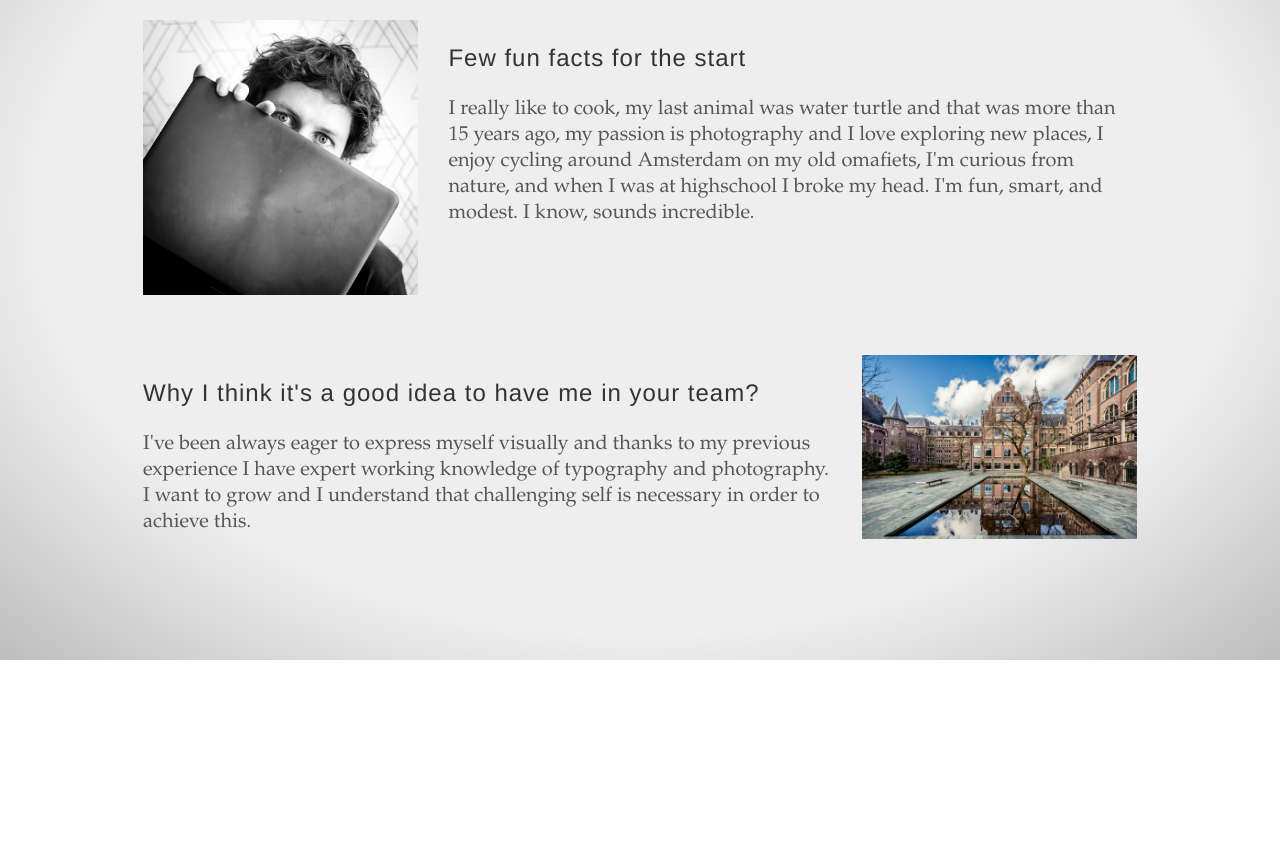
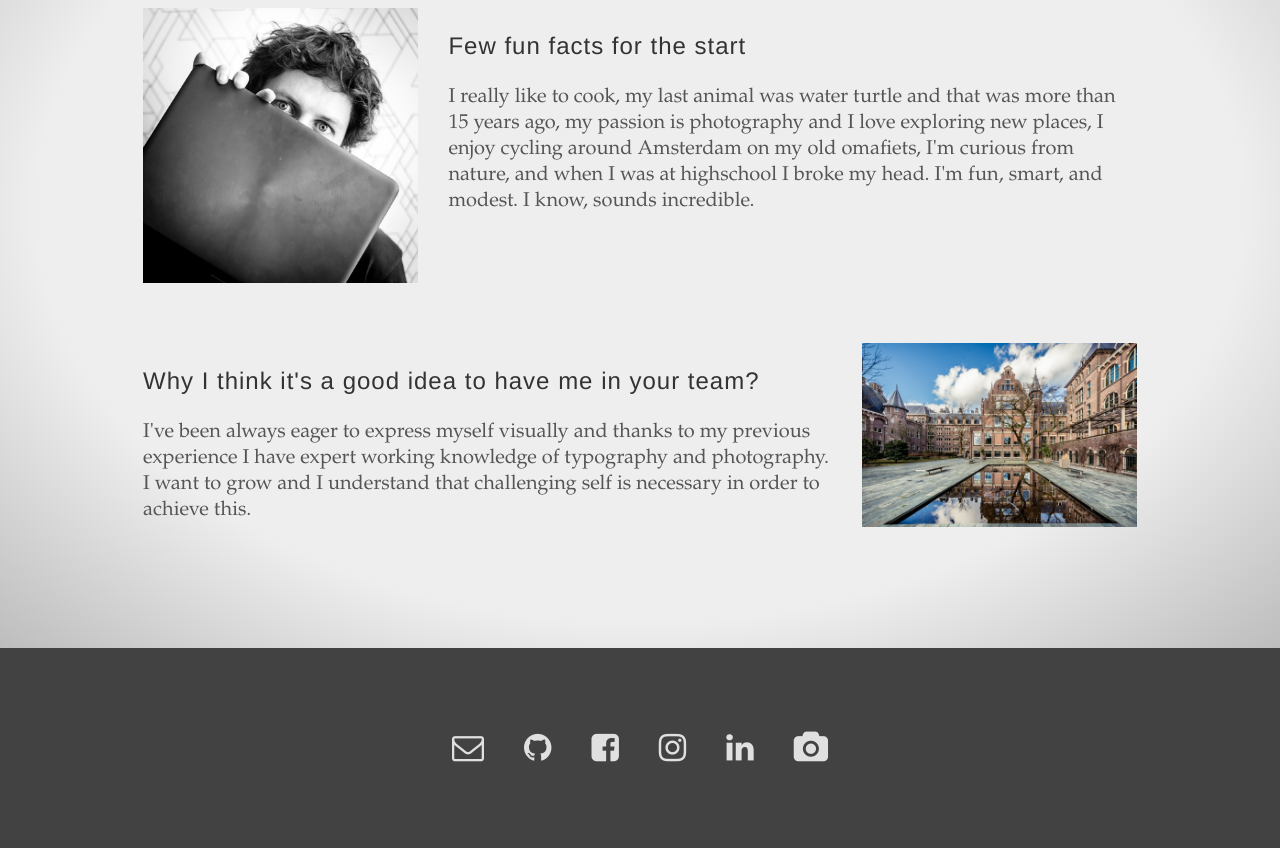
Before and after one commit to durw4rd/profile-page, a plain HTML site: page index.html in a window 1280 px wide. Shown: the part 1034-1882 px from the top of the page. Before the commit the page ends 1694 px from the top, so only its background shows below. Drawn offline with Linux system fonts and the light colour scheme.

Commit message:
create footer, add icons incl. links

```diff
--- a/css/main.css
+++ b/css/main.css
@@ -1,3 +1,4 @@
 @import url('partials/header.css');
 @import url('partials/landing.css');
 @import url('partials/about.css');
+@import url('partials/footer.css');
--- a/css/partials/about.css
+++ b/css/partials/about.css
@@ -17,7 +17,7 @@
   width: 1024px;
   max-width: 85vw;
   font-weight: 100;
-  font-size: 2em;
+  font-size: 28px;
   color: #555;
   text-align: center;
   letter-spacing: 1px;
--- /dev/null
+++ b/css/partials/footer.css
@@ -0,0 +1,20 @@
+#footer-menu {
+  width: 100%;
+  height: 200px;
+  background-color: #424242;
+  display: inline-flex;
+  flex-direction: row;
+  align-items: center;
+  justify-content: center;
+  text-align: center;
+}
+
+#footer-menu li {
+  font-size: 2em;
+  margin: 0 20px 0 20px;
+}
+
+#footer-menu a {
+  color: #E0E0E0;
+  text-align: center;
+}
--- a/css/partials/header.css
+++ b/css/partials/header.css
@@ -11,7 +11,7 @@
   height: 70px;
   transform: translateY(-100%);
   z-index: 99;
-  opacity: 0.85;
+  opacity: 0.9;
   transition: transform 700ms ease-in-out;
 }
 
@@ -21,14 +21,15 @@
 }
 
 #up-arrow {
+  background: #EEEEEE;
   position: fixed;
-  bottom: 30px;
+  bottom: 50px;
   right: 40px;
   width: 35px;
   height:40px;
   text-align: center;
   vertical-align: middle;
-  font-size: 2em;
+  font-size: 28px;
   color: #555;
   opacity: 0;
   transition: all 700ms ease-in-out;
--- a/index.html
+++ b/index.html
@@ -77,6 +77,14 @@
 
 
   <footer>
+		<nav id="footer-menu">
+			<li><a href="mailto:misa.fasa@gmail.com" target="_top"><i class="fa fa-envelope-o" aria-hidden="true"></i></a></li>
+			<li><a href="https://twitter.com/misafasa" target="_blank"><i class="fa fa-github" aria-hidden="true"></i></a></li>
+			<li><a href="https://www.facebook.com/michalfasanekimages/" target="_blank"><i class="fa fa-facebook-square" aria-hidden="true"></i></a></li>
+			<li><a href="https://www.instagram.com/durw4rd/?hl=en" target="_blank"><i class="fa fa-instagram" aria-hidden="true"></i></a></li>
+			<li><a href="https://www.linkedin.com/in/michalfasanek" target="_blank"><i class="fa fa-linkedin" aria-hidden="true"></i></a></li>
+			<li><a href="http://michalfasanek.cz/" target="_blank"><i class="fa fa-camera" aria-hidden="true"></a></i></li>
+		</nav>
   </footer>
 <!-- JS scripts -->
 <script src="js/jquery.min.js"></script>
```
